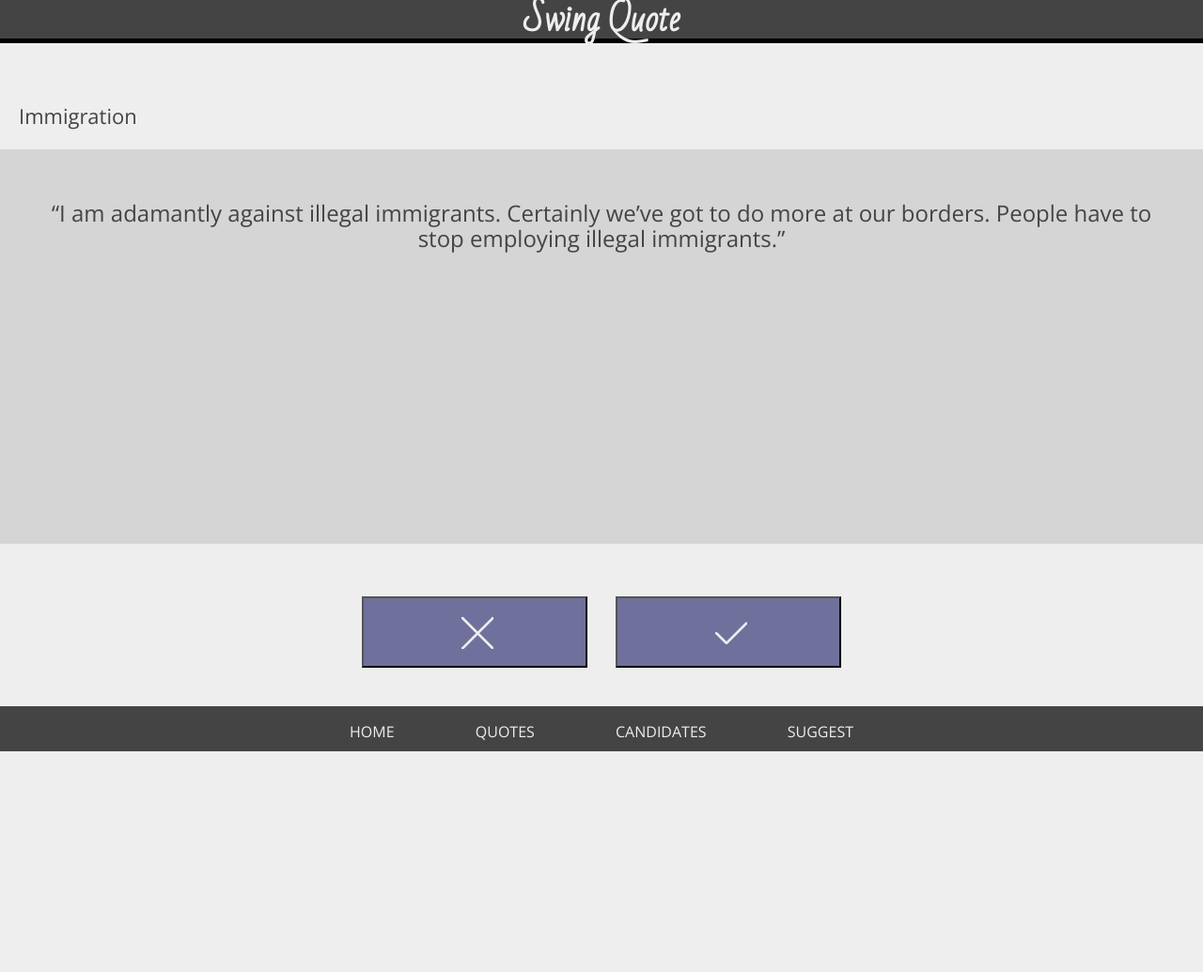
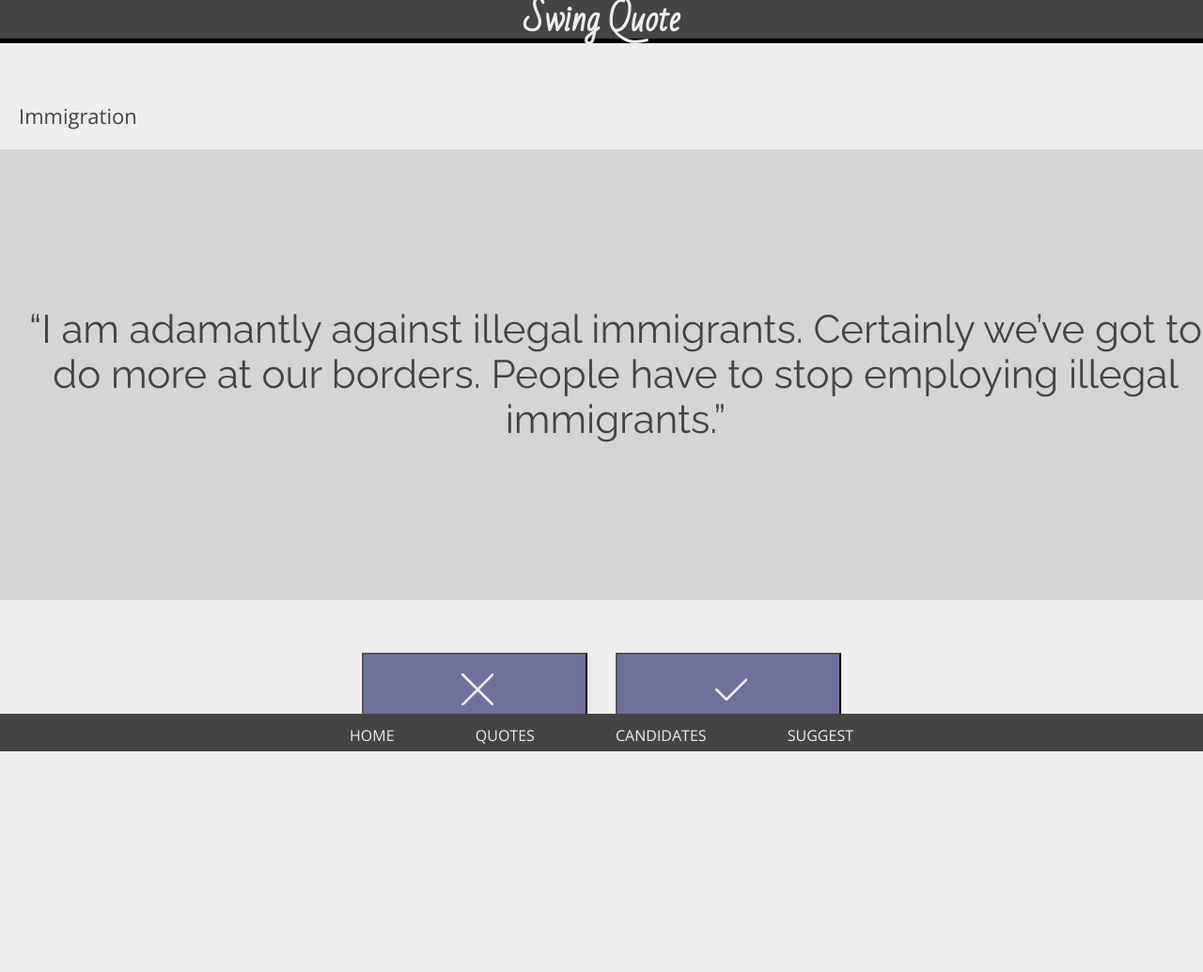
Before and after one commit to ljasko/ljasko.github.io, a PHP site: page /quotes.html in a window 1280 px wide. Shown: the whole page at 94% size. Before the commit the page ends 800 px from the top, so only its background shows below. Run offline with PHP 8.4, Linux system fonts and the light colour scheme; some libraries are stand-ins or nearby versions.

Commit message:
renamed images & vertically centered quotes
Need to figure out how to stop vertically centered quotes from 1)
colliding with other text and 2) oozing outside of container

```diff
--- a/css/style.css
+++ b/css/style.css
@@ -59,7 +59,8 @@
 	text-transform: uppercase;
 }
 
-button:hover {
+button:hover,
+.submit:hover {
 	background-color: #7e7eb0;
 }
 
@@ -97,13 +98,13 @@
 
 footer nav {
 	max-width: 1280px;
-	padding: 10px;
+	padding: 6px;
 }
 
 footer nav a {
 	color: #eee;
 	font-size: 14px;
-	padding: 0 10px;
+	padding: 0 6px;
 	text-decoration: none;
 	text-transform: uppercase;
 }
@@ -169,7 +170,6 @@
 
 main.inner {
 	background-color: rgba(68, 68, 68, 0.15);
-	display: flex;
   	margin-bottom: 36px;
 }
 
@@ -197,10 +197,11 @@
 
 main article.inner {
 	color: #444;
-	margin: 0;
+	margin: auto;
 	max-width: 1280px;
-	min-height: 200px;
+	min-height: 260px;
 	padding: 10px 20px;
+	position: relative;
 }
 
 main article.primary {
@@ -228,8 +229,12 @@
 	text-align: left;
 }
 
-p.quote {
+p.candidate-quote {
  	font-family: 'Raleway', sans-serif;
+ 	margin: 0;
+ 	position: absolute;
+ 	top: 50%;
+ 	transform: translate(0, -50%);
 }
 
 p.subtext {
@@ -328,7 +333,6 @@
 	}
 	main article.inner {
 		min-height: 420px;
-		margin: auto;
 		padding: 30px;
 	}
 	main article.primary {
@@ -344,9 +348,10 @@
 	}
 	h4 {
 		font-size: 18px;
+		margin-bottom: 20px;
 	}
-	p.quote {
-	  	font-family: 'Raleway', sans-serif;
+	p.candidate-quote {
+		font-size: 36px;
 	}
 	p.subtext {
 		font-size: 22px;
@@ -374,4 +379,10 @@
 	h1.home {
 		font-size: 72px;
 	}
+	main article.inner {
+		min-height: 480px;
+	}
+	p.candidate-quote {
+		font-size: 42px;
+	}
 }
--- a/js/scripts.js
+++ b/js/scripts.js
@@ -6,6 +6,13 @@
     issue: 'Immigration',
     quote: '“I am adamantly against illegal immigrants. Certainly we’ve got to do more at our borders. People have to stop employing illegal immigrants.”',
     citation: '<a href="http://dailycaller.com/2015/05/07/unearthed-audio-hillary-said-shes-adamantly-against-illegal-immigrants-audio/" target="_blank"><em>source</em></a>: Ross, Chuck. <em>The John Gambling Show</em>. Feb. 2003. <em>The Daily Caller</em>. Web. 07 May 2015.'
+  },
+  {
+    name: "Carly Fiorina",
+    party: 'Republican',
+    issue: 'Domestic Economy',
+    quote: '"I prefer a tax code that\'s three pages long, not 70,000 pages long. I prefer a tax code that anybody can understand and can fill out without having to hire an accountant or a lawyer to do so."',
+    citation: '<a href="http://www.foxnews.com/transcript/2015/06/26/carly-fiorina-explains-why-not-afraid-to-take-on-hillary-clinton-on-hannity/" target="_blank"><em>source</em></a>: <em>Hannity</em>. "Exclusive: One-on-one with Presidential Candidate Carly Fiorina." <em>Fox News</em>. Web. 25 June 2015.>'
   },
   {
     name: 'Rand Paul',
@@ -87,25 +94,24 @@
 $('input[name="candidate"]').autocomplete({
   minLength: 1,
     source: [
-      "Carly Fiorina",
       "Ben Carson",
       "Chris Christie",
+      "Hillary Clinton",
       "Ted Cruz",
+      "Carly Fiorina",
       "Lindsey Graham",
-      "Hillary Clinton",
       "Mike Huckabee",
       "Bobby Jindal",
       "John Kasich",
+      "Martin O'Malley",
       "George Pataki",
       "Rand Paul",
       "Marco Rubio",
-      "Martin O'Malley",
-      "Jim Webb",
       "Bernie Sanders",
       "Rick Santorum",
       "Donald Trump",
-      "Scott Walker"
-
+      "Scott Walker",
+      "Jim Webb"
   ]
 });
 
--- a/quotes.html
+++ b/quotes.html
@@ -29,7 +29,7 @@
 		</aside>
 		<main class="inner">
 			<article class="inner">
-				<p class="candidate-quote" class="quote"></p>
+				<p class="candidate-quote"></p>
 			</article>
 		</main>
 		<section class="inner">
@@ -48,7 +48,7 @@
 
 	<div class="show-result" style="display: none">
 		<aside>
-			<p class="subtext">That was said by...</p>
+			<p class="subtext">You responded to...</p>
 			<div class="btn_actions">
 				<img src="images/icons/icon-share_dk.png" class-"share">
 				<img src="images/icons/icon-info_dk.png" class="info">
@@ -61,7 +61,7 @@
 			<article class="inner">
 				<h3 id="candidate-name"></h3>
 				<h4 id="candidate-party"></h4>
-				<p class="candidate-quote" class="quote"></p>
+				<p class="candidate-quote"></p>
 			</article>
 		</main>
 		<section class="inner">
```
Also changed, not shown: images/bios/bio-ben-carson.jpg (renamed from images/bios/bio-carson.jpg), images/bios/bio-bernie-sanders.jpg (renamed from images/bios/bio-sanders.jpg), images/bios/bio-bobby-jindal.jpg (renamed from images/bios/bio-jindal.jpg), images/bios/bio-carly-fiorina.jpg (renamed from images/bios/bio-carly.jpg), images/bios/bio-chris-christie.jpg (renamed from images/bios/bio-christie.jpg), images/bios/bio-donald-trump.jpg (renamed from images/bios/bio-trump.jpg), images/bios/bio-george-pataki.jpg (renamed from images/bios/bio-pataki.jpg), images/bios/bio-hillary.jpg (deleted), images/bios/bio-john-kasich.jpg (renamed from images/bios/bio-kasich.jpg), images/bios/bio-lindsey-graham.jpg (renamed from images/bios/bio-graham.jpg), images/bios/bio-marco-rubio.jpg (renamed from images/bios/bio-rubio.jpg), images/bios/bio-mike-huckabee.jpg (renamed from images/bios/bio-huckabee.jpg), images/bios/bio-rand-paul.jpg (renamed from images/bios/bio-rand.jpg), images/bios/bio-rick-santorum.jpg (renamed from images/bios/bio-santorum.jpg), 2 more files.
